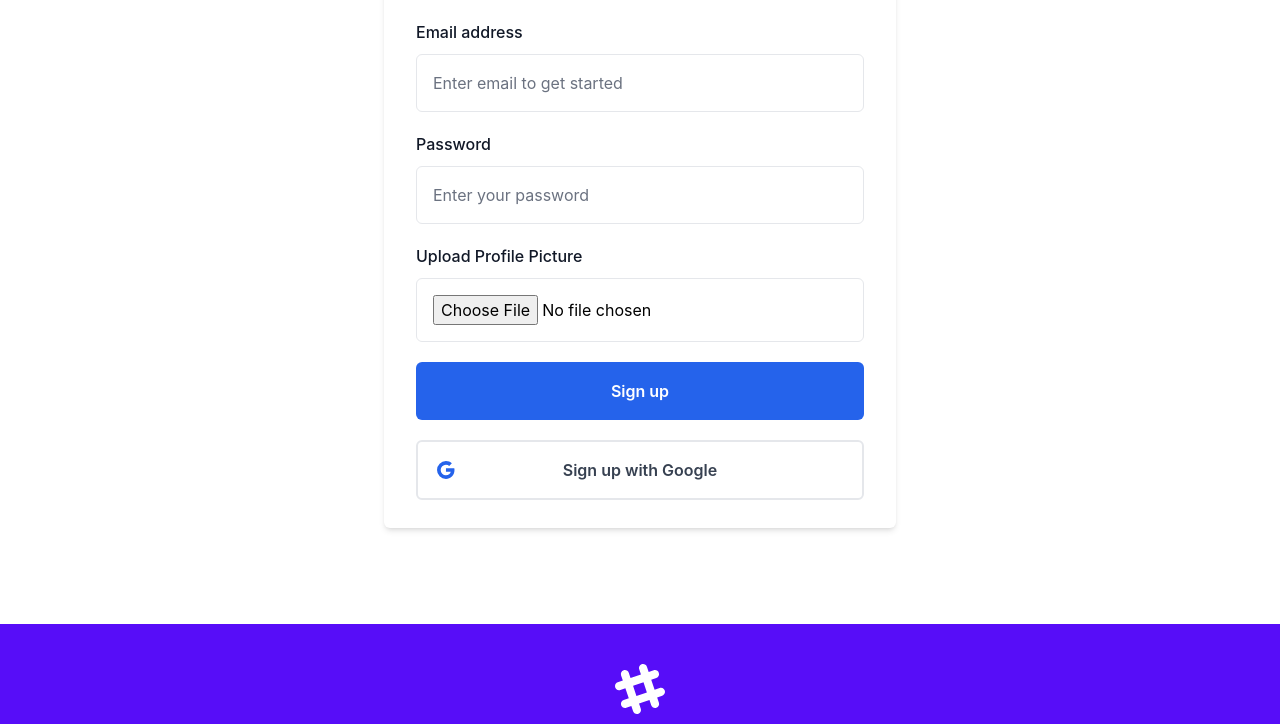
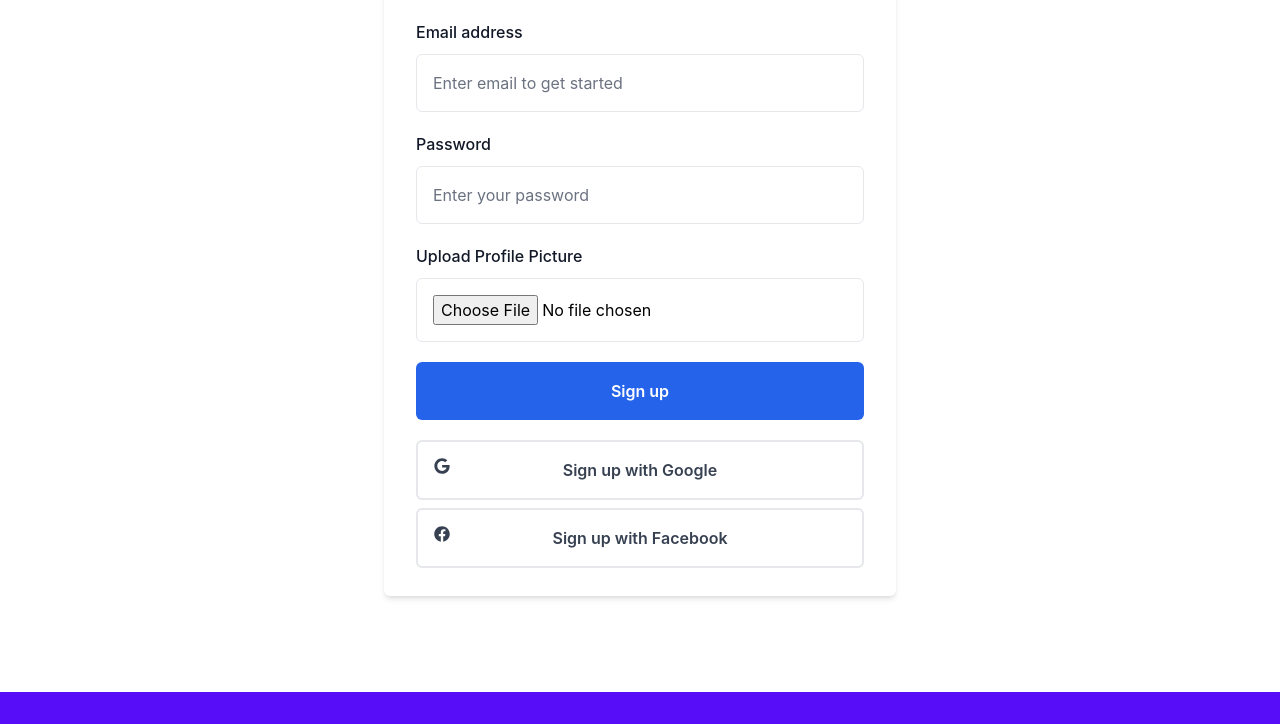
Before and after one commit to mzhdipu/haul-projector-client, a React (Create React App) app: page /signup in a window 1280 px wide. Shown: the part 448-1172 px from the top of the page. Built offline with nearby package versions, Linux system fonts and the light colour scheme; no server answers.

Commit message:
added user info in database

```diff
--- a/package.json
+++ b/package.json
@@ -6,6 +6,7 @@
     "@testing-library/jest-dom": "^5.16.5",
     "@testing-library/react": "^13.4.0",
     "@testing-library/user-event": "^13.5.0",
+    "axios": "^1.2.0",
     "daisyui": "^2.41.0",
     "firebase": "^9.14.0",
     "react": "^18.2.0",
--- a/src/Pages/Authentication/SignUp/SignUp.js
+++ b/src/Pages/Authentication/SignUp/SignUp.js
@@ -2,6 +2,7 @@ import React, { useContext, useState } from "react";
 import toast from "react-hot-toast";
 import { Link } from "react-router-dom";
 import { AuthContext } from "../../../Root/Contexts/AuthProvider";
+import { FaFacebook, FaGoogle } from 'react-icons/fa';
 
 const SignUp = () => {
   const { createUser, updateUserProfile } = useContext(AuthContext);
@@ -28,23 +29,36 @@ const SignUp = () => {
       })
       .then(res => res.json())
       .then(imageData=>{
+      const pic = imageData.data.display_url
 
+      const accountInfo = {
+        name,
+        email,
+        password,
+        pic
+      }
         // Create new user
         createUser(email, password)
         .then(result =>{
             const user = result.user
-            console.log(user)
+
+            // POST FORM DATA
+            fetch(`http://localhost:5000/users`,{
+              method:'POST',
+                headers:{
+                  'content-type': 'application/json'
+                },
+                body:JSON.stringify(accountInfo)
+            })
+            .then(res=> res.json())
+            .then(data => {
+              toast.success('Save user info in Database')
+            })
+
             toast.success(`User Created Successfully`)
         })
       })
 
-
-    // createUser(email, password).then((result) => {
-    //   const user = result.user;
-    //   console.log(user);
-    //   toast.success("User Created Succefully");
-    //   updateUserProfile();
-    // });
   };
   return (
     <section className="relative py-10 sm:py-16 lg:py-24">
@@ -83,6 +97,7 @@ const SignUp = () => {
                   <option disabled selected>
                     Account Type
                   </option>
+                  <option value="Saler Account" selected>User</option>
                   <option value="Saler Account">Saler Account</option>
                   <option value="Buyer Account">Buyer Account</option>
                 </select>
@@ -187,16 +202,40 @@ const SignUp = () => {
                                 "
                   >
                     <div className="absolute inset-y-0 left-0 p-4">
-                      <svg
-                        className="w-6 h-6 text-blue-600"
-                        xmlns="http://www.w3.org/2000/svg"
-                        viewBox="0 0 24 24"
-                        fill="currentColor"
-                      >
-                        <path d="M20.283 10.356h-8.327v3.451h4.792c-.446 2.193-2.313 3.453-4.792 3.453a5.27 5.27 0 0 1-5.279-5.28 5.27 5.27 0 0 1 5.279-5.279c1.259 0 2.397.447 3.29 1.178l2.6-2.599c-1.584-1.381-3.615-2.233-5.89-2.233a8.908 8.908 0 0 0-8.934 8.934 8.907 8.907 0 0 0 8.934 8.934c4.467 0 8.529-3.249 8.529-8.934 0-.528-.081-1.097-.202-1.625z"></path>
-                      </svg>
+                      <FaGoogle/>
                     </div>
                     Sign up with Google
+                  </button>
+
+                  <button
+                    type="button"
+                    className="
+                                    relative
+                                    inline-flex
+                                    items-center
+                                    justify-center
+                                    w-full
+                                    px-4
+                                    py-4
+                                    mt-2
+                                    text-base
+                                    font-semibold
+                                    text-gray-700
+                                    transition-all
+                                    duration-200
+                                    bg-white
+                                    border-2 border-gray-200
+                                    rounded-md
+                                    hover:bg-gray-100
+                                    focus:bg-gray-100
+                                    hover:text-black
+                                    focus:text-black focus:outline-none
+                                "
+                  >
+                    <div className="absolute inset-y-0 left-0 p-4">
+                      <FaFacebook/>
+                    </div>
+                    Sign up with Facebook
                   </button>
                 </div>
               </div>
--- a/src/Pages/Home/Home.js
+++ b/src/Pages/Home/Home.js
@@ -1,5 +1,4 @@
 import React, { useState } from 'react';
-import Loader from '../../Components/Shared/Loader/Loader';
 import useTitle from '../../Hooks/useTitle';
 import About from '../About/About';
 import Advertisement from './HomeComponents/Advertisement/Advertisement';
@@ -8,7 +7,9 @@ import ProductCategories from './HomeComponents/ProductCategories/ProductCategor
 
 const Home = () => {
     const [loading, setLoading] = useState(true)
+
     useTitle('Home')
+
     return (
         <div>
             <Banner></Banner>
--- a/src/Pages/Home/HomeComponents/Advertisement/Advertisement.js
+++ b/src/Pages/Home/HomeComponents/Advertisement/Advertisement.js
@@ -8,7 +8,7 @@ const Advertisement = () => {
   const [adsProducts, setAdsProducts] = useState([]);
 
   useEffect(()=>{
-    fetch('products.json')
+    fetch(`http://localhost:5000/products`)
       .then(res => res.json())
       .then(data => setAdsProducts(data))
   }, [])
--- a/src/Pages/Home/HomeComponents/ProductCategories/ProductCategories.js
+++ b/src/Pages/Home/HomeComponents/ProductCategories/ProductCategories.js
@@ -1,19 +1,39 @@
-import React from 'react';
+import React, { useEffect, useState } from 'react';
+import { Link } from 'react-router-dom';
 import SectionTitle from '../../../../Components/Shared/SectionTitle/SectionTitle';
 import './ProductCategories.css'
 
 const ProductCategories = () => {
+    const [products, setProducts] = useState([])
+
+    useEffect(()=>{
+        fetch(`http://localhost:5000/products`)
+            .then(res => res.json())
+            .then(data => setProducts(data))
+    },[])
+
+    const getCategoryData = (products, category) =>{
+        let productsCat = products.map(product => {
+            return product[category]
+        })
+
+        productsCat = ["All", ...new Set(productsCat)]
+        return productsCat
+
+    }
+    const categoryOnlyData = getCategoryData(products, "category")
     return (
         <div className='section-container'>
            <SectionTitle>All Products</SectionTitle>
 
            <div className='flex'>
                 <div className="category-menu w-1/4">
-                    <ul className="menu bg-base-100 w-56">
-                        <li><a>Item 1</a></li>
-                        <li><a>Item 2</a></li>
-                        <li><a>Item 3</a></li>
-                    </ul>
+
+                    <span className="menu bg-base-100 w-56">
+                        {
+                            categoryOnlyData.map((categoryOnlyCat, i) => <Link key={categoryOnlyCat.i}>{categoryOnlyCat}</Link>)
+                        }
+                    </span>
                 </div>
 
                 <div className='w-3/4'>
```
Also changed, not shown: public/products.json (+0 -7 lines), 1 other file (tests, documents, lock files or other folders).
